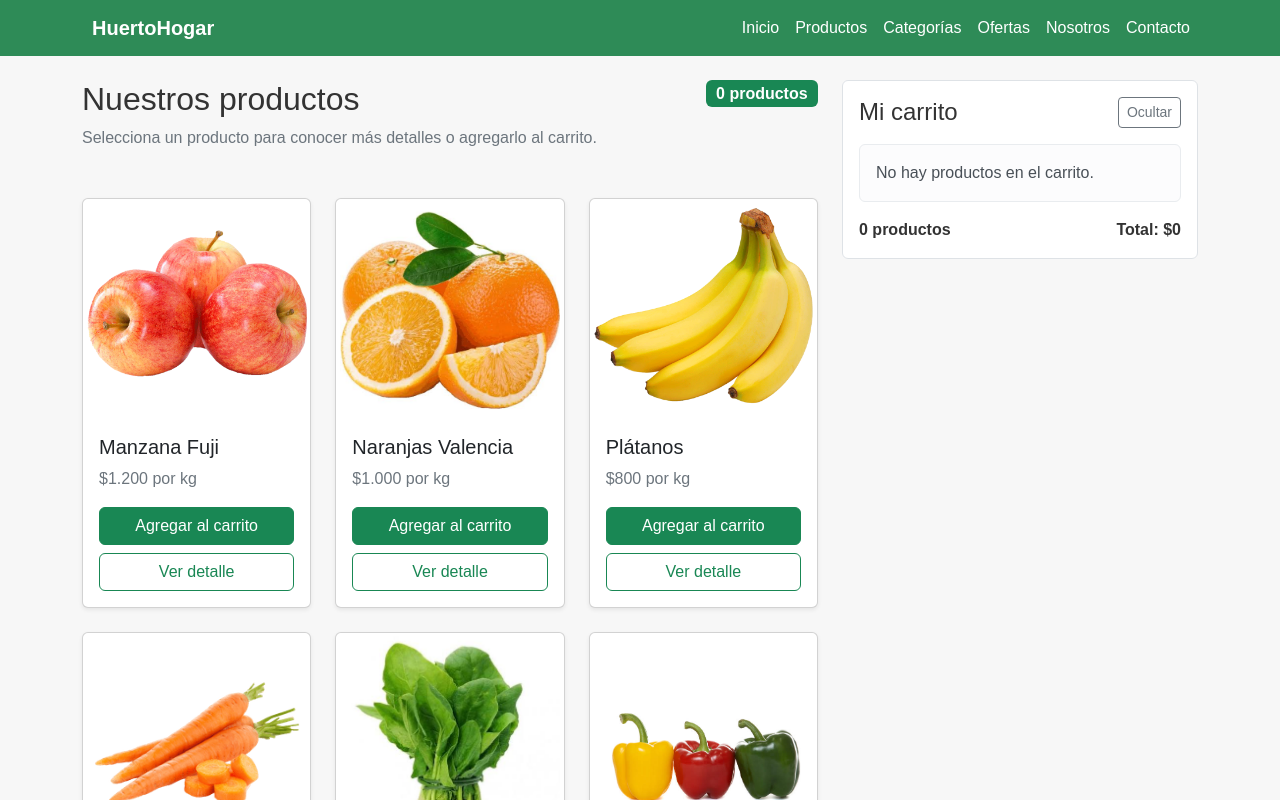
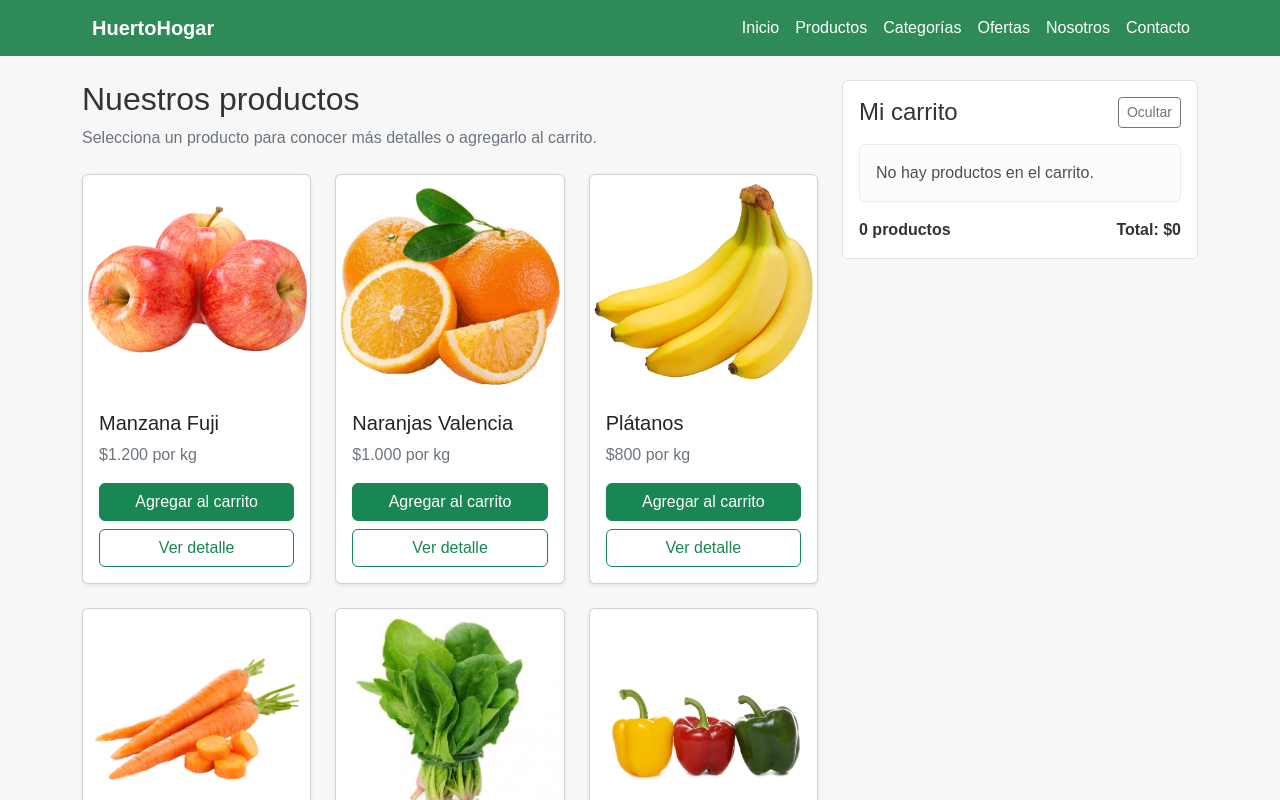
Before and after one commit to Lu-var/huerto-hogar, a React (Vite) app: page /productos in a window 1280 px wide. Shown: the top 800 px of the page. Built offline with nearby package versions, Linux system fonts and the light colour scheme.

Commit message:
fix: ocultar indicador de carrito vacio

```diff
--- a/src/components/Productos.jsx
+++ b/src/components/Productos.jsx
@@ -1,5 +1,4 @@
 import { useState } from 'react'
-import Badge from 'react-bootstrap/Badge'
 import Button from 'react-bootstrap/Button'
 import Col from 'react-bootstrap/Col'
 import Row from 'react-bootstrap/Row'
@@ -45,15 +44,10 @@ export default function Productos() {
         <ContenedorPagina>
             <Row className="g-4">
                 <Col lg={carritoVisible ? 8 : 12}>
-                    <div className="d-flex justify-content-between align-items-start gap-3 mb-4">
-                        <EncabezadoSeccion
-                            titulo="Nuestros productos"
-                            descripcion="Selecciona un producto para conocer más detalles o agregarlo al carrito."
-                        />
-                        <Badge bg="success" className="fs-6 text-nowrap">
-                            {cantidadProductos} productos
-                        </Badge>
-                    </div>
+                    <EncabezadoSeccion
+                        titulo="Nuestros productos"
+                        descripcion="Selecciona un producto para conocer más detalles o agregarlo al carrito."
+                    />
                     <GrillaProductos
                         productos={productos}
                         alAgregar={agregar}
```
